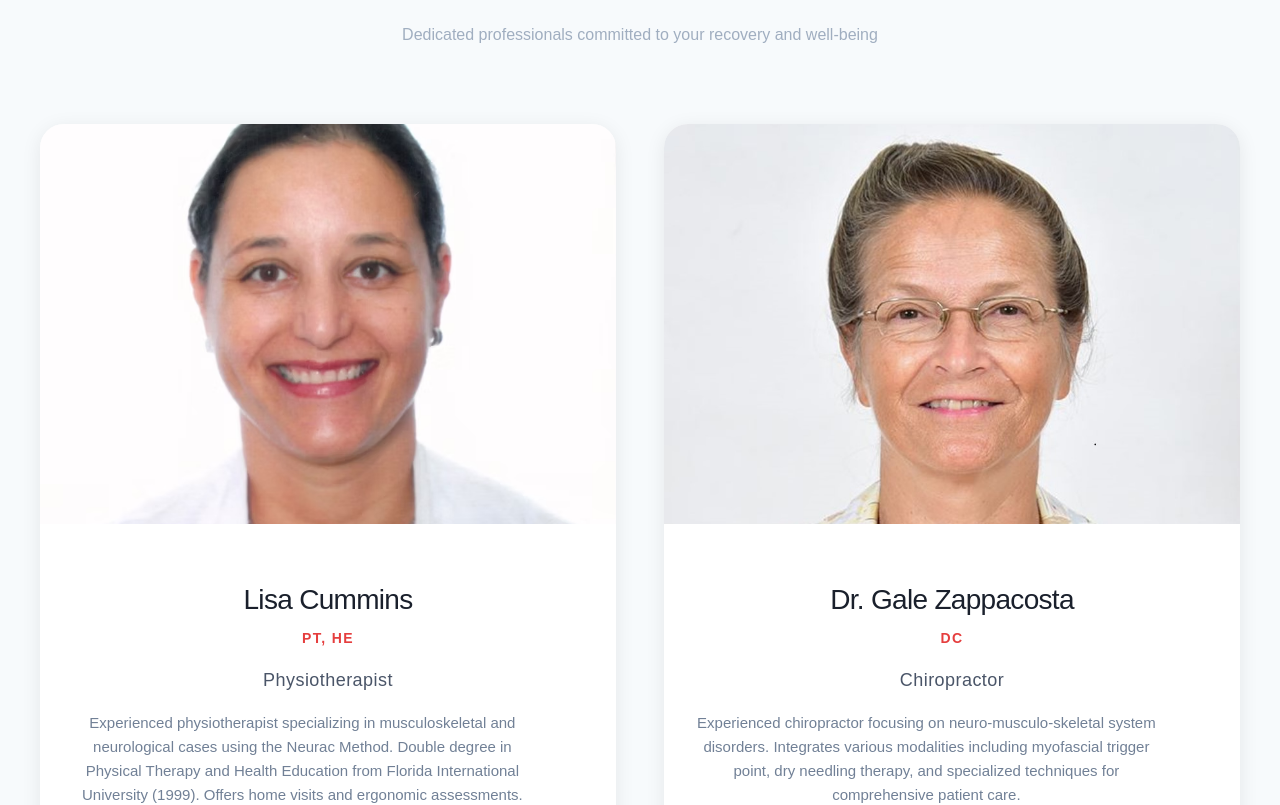
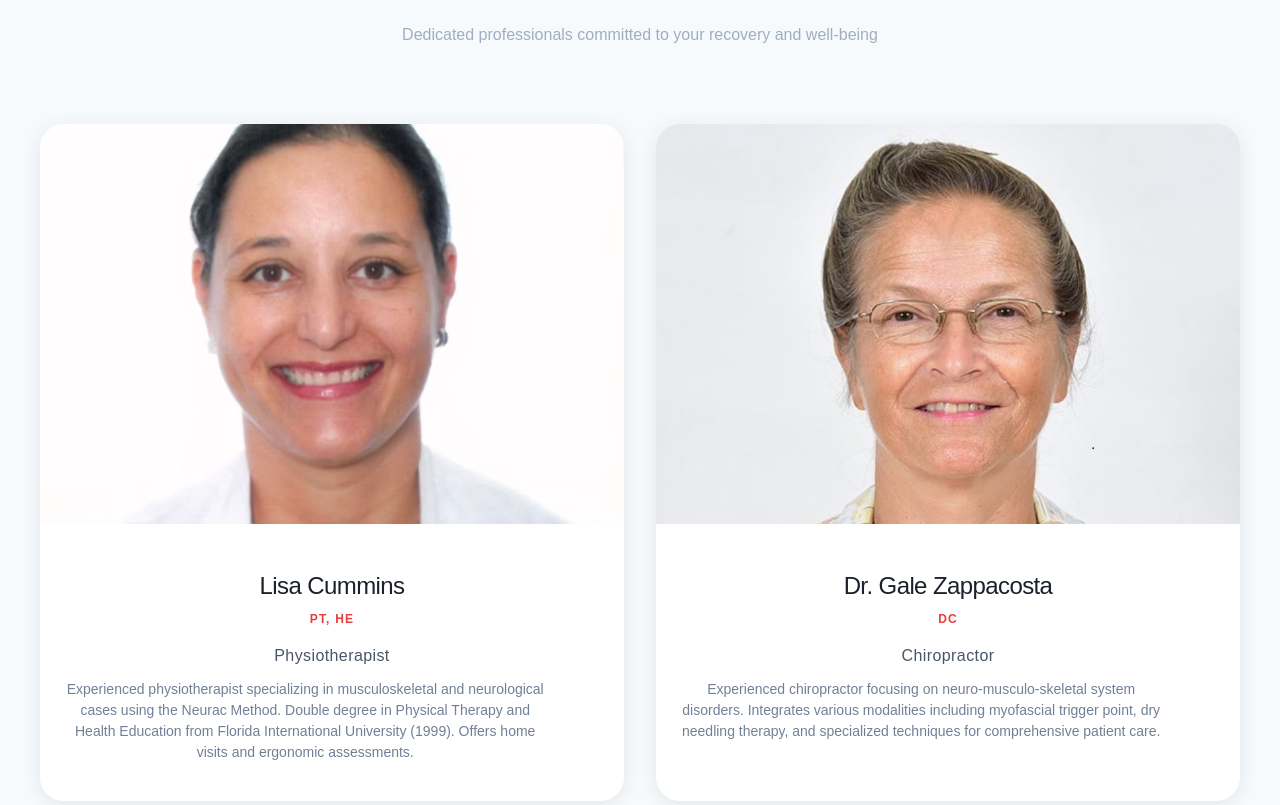
Before and after one commit to DavidEValdes/island-care-health, a React (Create React App) app: page / in a window 1280 px wide. Shown: the part 1020-1825 px from the top of the page. Built offline with nearby package versions, Linux system fonts and the light colour scheme.

Commit message:
i love it

```diff
--- a/src/HealthWebsite.jsx
+++ b/src/HealthWebsite.jsx
@@ -695,14 +695,14 @@ const styles = {
   },
   cliniciansGrid: {
     display: 'grid',
-    gridTemplateColumns: 'repeat(auto-fit, minmax(300px, 1fr))',
-    gap: '3rem',
+    gridTemplateColumns: 'repeat(auto-fit, minmax(280px, 1fr))',
+    gap: '2rem',
     maxWidth: '1200px',
     margin: '0 auto',
     padding: '0 1rem',
     '@media (max-width: 380px)': {
       gridTemplateColumns: '1fr',
-      gap: '2rem',
+      gap: '1.5rem',
     },
   },
   clinicianCard: {
@@ -734,36 +734,36 @@ const styles = {
     transition: 'transform 0.3s ease',
   },
   clinicianInfo: {
-    padding: '2rem',
+    padding: '1.5rem',
     backgroundColor: '#ffffff',
     position: 'relative',
   },
   clinicianName: {
-    fontSize: '1.75rem',
+    fontSize: '1.5rem',
     fontWeight: '500',
     color: '#1a202c',
-    marginBottom: '0.5rem',
+    marginBottom: '0.25rem',
     letterSpacing: '-0.025em',
   },
   clinicianCredentials: {
-    fontSize: '0.875rem',
+    fontSize: '0.75rem',
     color: '#e53e3e',
     fontWeight: '600',
-    marginBottom: '0.75rem',
+    marginBottom: '0.5rem',
     textTransform: 'uppercase',
     letterSpacing: '0.1em',
   },
   clinicianTitle: {
-    fontSize: '1.125rem',
+    fontSize: '1rem',
     color: '#4A5568',
     fontWeight: '500',
-    marginBottom: '1.25rem',
+    marginBottom: '0.75rem',
     letterSpacing: '0.025em',
   },
   clinicianDescription: {
-    fontSize: '0.9375rem',
+    fontSize: '0.875rem',
     color: '#718096',
-    lineHeight: '1.6',
+    lineHeight: '1.5',
     maxWidth: '90%',
   },
   servicesSection: {
```
